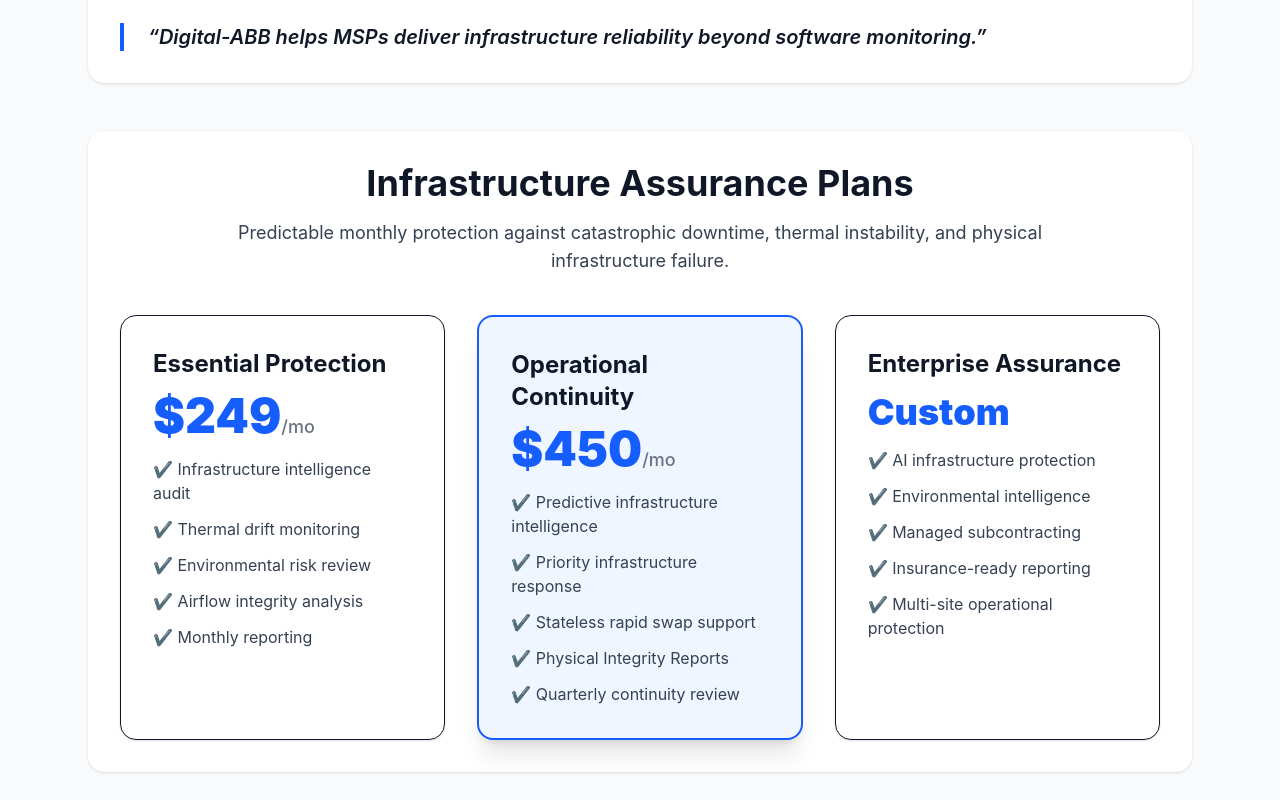
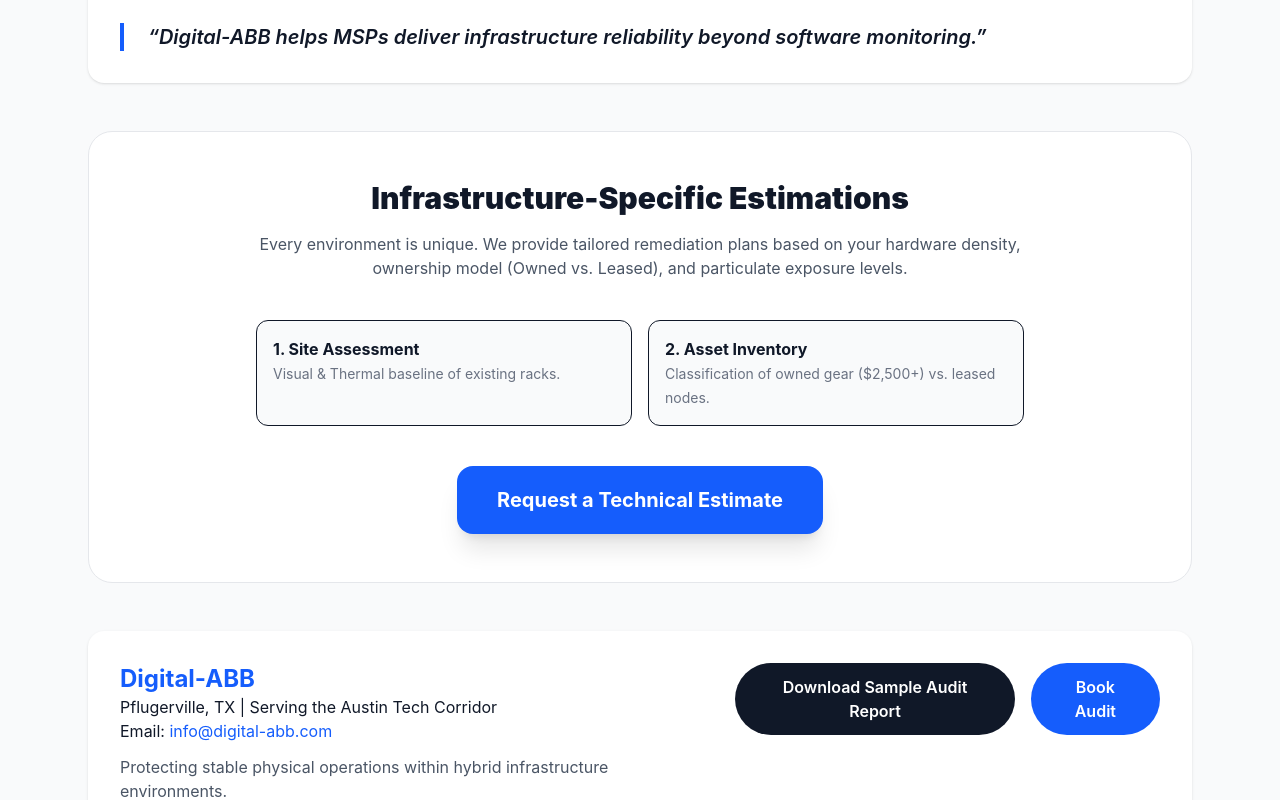
Before and after one commit to aboumba2002/digital-abb, a React (Vite) app: page / in a window 1280 px wide. Shown: the part 9160-9960 px from the top of the page. Built offline with nearby package versions, Linux system fonts and the light colour scheme.

Commit message:
feat: implement infrastructure-specific estimation UI with asset inventory focus

```diff
--- a/src/App.tsx
+++ b/src/App.tsx
@@ -604,69 +604,38 @@
           </div>
         </section>
 
-        {/* Pricing */}
-        <section className={sectionClass}>
-          <h3 className="text-4xl font-bold text-center mb-4">
-            Infrastructure Assurance Plans
-          </h3>
+        {/* Project Scope */}
+        <section className="bg-white rounded-3xl p-12 border border-gray-200">
+          <div className="max-w-3xl mx-auto text-center">
+            <h3 className="text-3xl font-black mb-4">
+              Infrastructure-Specific Estimations
+            </h3>
+            <p className="text-gray-600 mb-10">
+              Every environment is unique. We provide tailored remediation plans based on your hardware density,
+              ownership model (Owned vs. Leased), and particulate exposure levels.
+            </p>
 
-          <p className="text-center text-lg text-gray-700 max-w-4xl mx-auto mb-10">
-            Predictable monthly protection against catastrophic downtime,
-            thermal instability, and physical infrastructure failure.
-          </p>
-
-          <div className="grid md:grid-cols-3 gap-8">
-            <div className="border rounded-2xl p-8 shadow">
-              <h4 className="text-2xl font-bold mb-3">Essential Protection</h4>
-
-              <p className="text-5xl font-black text-blue-600 mb-4">
-                $249
-                <span className="text-lg font-medium text-gray-500">/mo</span>
-              </p>
-
-              <ul className="space-y-3 text-gray-700">
-                <li>&#10004; Infrastructure intelligence audit</li>
-                <li>&#10004; Thermal drift monitoring</li>
-                <li>&#10004; Environmental risk review</li>
-                <li>&#10004; Airflow integrity analysis</li>
-                <li>&#10004; Monthly reporting</li>
-              </ul>
+            <div className="grid md:grid-cols-2 gap-4 text-left mb-10">
+              <div className="p-4 bg-gray-50 rounded-xl border">
+                <span className="font-bold block">1. Site Assessment</span>
+                <span className="text-sm text-gray-500">
+                  Visual & Thermal baseline of existing racks.
+                </span>
+              </div>
+              <div className="p-4 bg-gray-50 rounded-xl border">
+                <span className="font-bold block">2. Asset Inventory</span>
+                <span className="text-sm text-gray-500">
+                  Classification of owned gear ($2,500+) vs. leased nodes.
+                </span>
+              </div>
             </div>
 
-            <div className="border-2 border-blue-600 rounded-2xl p-8 shadow-xl bg-blue-50">
-              <h4 className="text-2xl font-bold mb-3">
-                Operational Continuity
-              </h4>
-
-              <p className="text-5xl font-black text-blue-600 mb-4">
-                $450
-                <span className="text-lg font-medium text-gray-500">/mo</span>
-              </p>
-
-              <ul className="space-y-3 text-gray-700">
-                <li>&#10004; Predictive infrastructure intelligence</li>
-                <li>&#10004; Priority infrastructure response</li>
-                <li>&#10004; Stateless rapid swap support</li>
-                <li>&#10004; Physical Integrity Reports</li>
-                <li>&#10004; Quarterly continuity review</li>
-              </ul>
-            </div>
-
-            <div className="border rounded-2xl p-8 shadow">
-              <h4 className="text-2xl font-bold mb-3">Enterprise Assurance</h4>
-
-              <p className="text-4xl font-black text-blue-600 mb-4">
-                Custom
-              </p>
-
-              <ul className="space-y-3 text-gray-700">
-                <li>&#10004; AI infrastructure protection</li>
-                <li>&#10004; Environmental intelligence</li>
-                <li>&#10004; Managed subcontracting</li>
-                <li>&#10004; Insurance-ready reporting</li>
-                <li>&#10004; Multi-site operational protection</li>
-              </ul>
-            </div>
+            <button
+              onClick={() => setShowAuditForm(true)}
+              className="bg-blue-600 text-white px-10 py-5 rounded-2xl font-bold text-xl hover:bg-blue-700 transition shadow-xl"
+            >
+              Request a Technical Estimate
+            </button>
           </div>
         </section>
         {/* Contact */}
```
